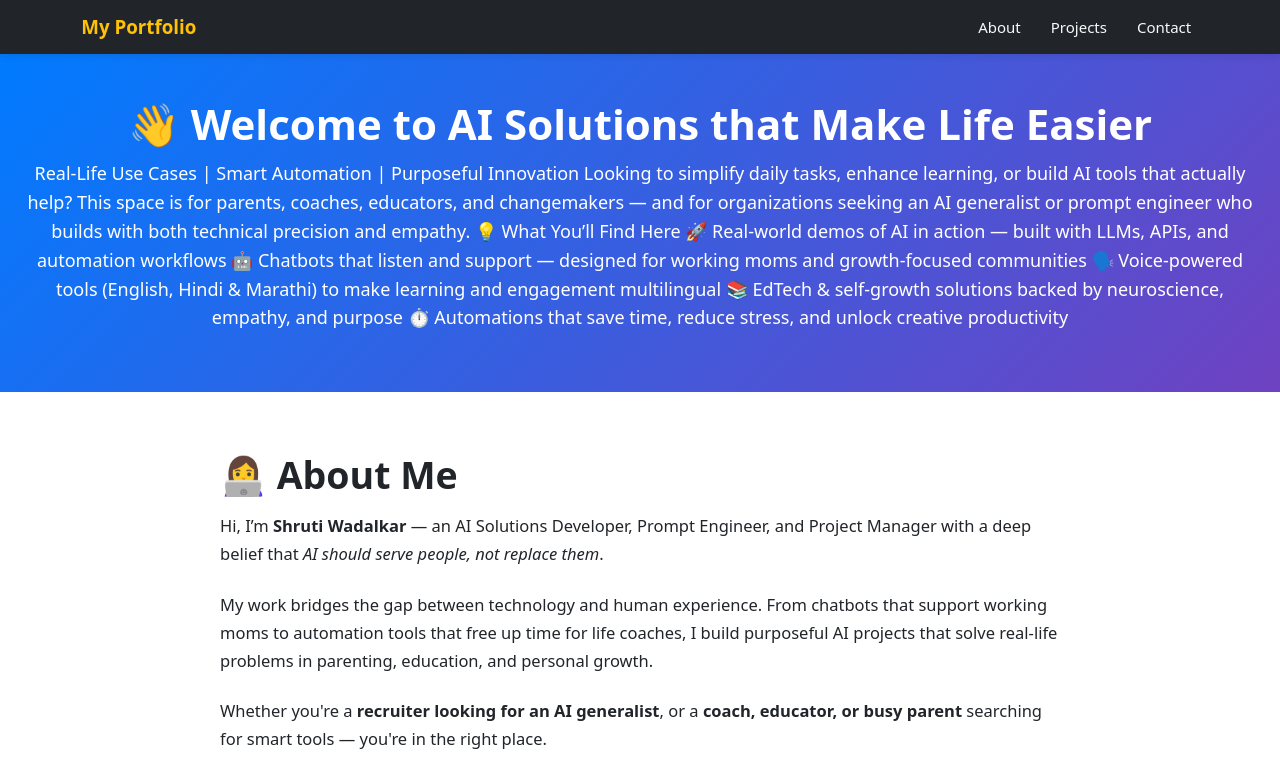
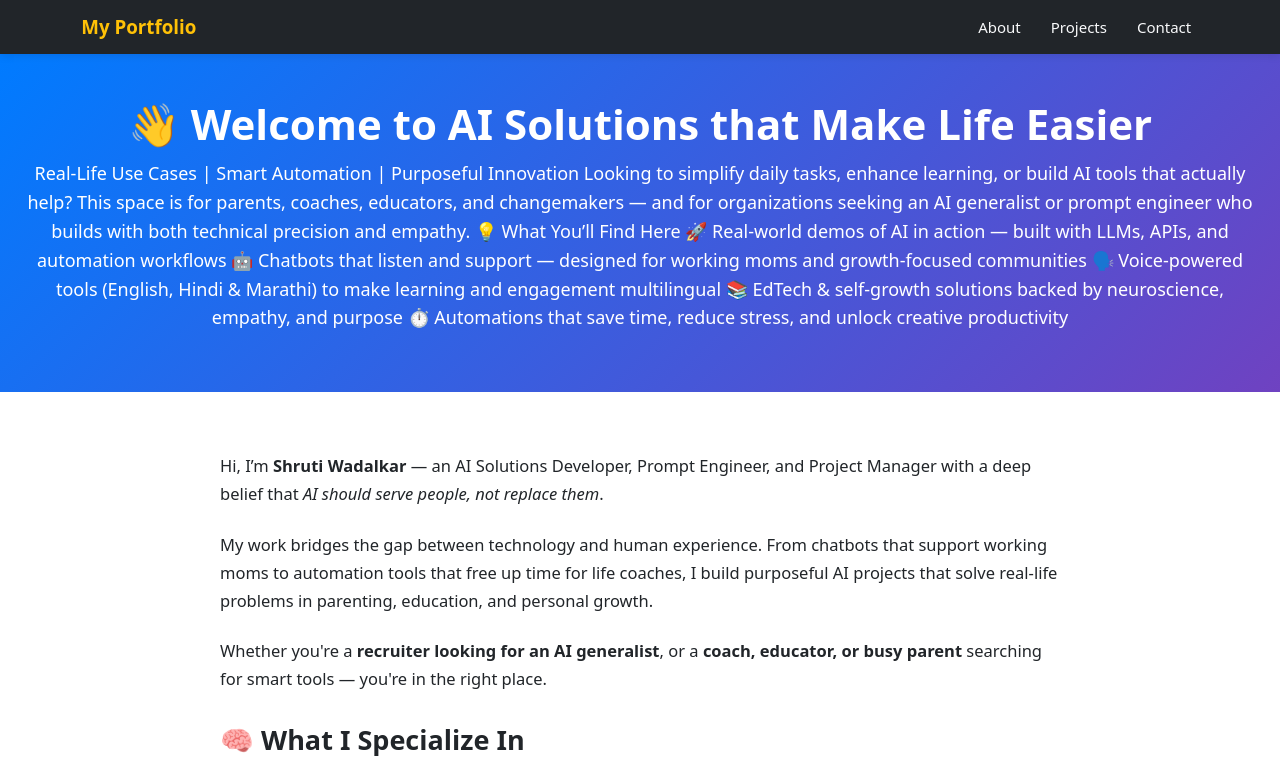
Before and after one commit to shrutiWadalkar/shruti_wadalkar.github.io, a plain HTML site: page index.html in a window 1280 px wide. Shown: the top 760 px of the page. Drawn offline with nearby package versions, Linux system fonts and the light colour scheme.

Commit message:
Update index.html

```diff
--- a/index.html
+++ b/index.html
@@ -44,8 +44,7 @@ This space is for parents, coaches, educators, and changemakers — and for orga
 
   <!-- About Me Section -->
 <section id="about" style="padding: 4rem 2rem; max-width: 900px; margin: auto;">
-  <h2 style="font-size: 2.5rem; font-weight: bold; margin-bottom: 1rem;">
-    👩‍💻 About Me
+
   </h2>
   <p style="font-size: 1.1rem; line-height: 1.7; margin-bottom: 1.5rem;">
     Hi, I’m <strong>Shruti Wadalkar</strong> — an AI Solutions Developer, Prompt Engineer, and Project Manager with a deep belief that <em>AI should serve people, not replace them</em>.
```
